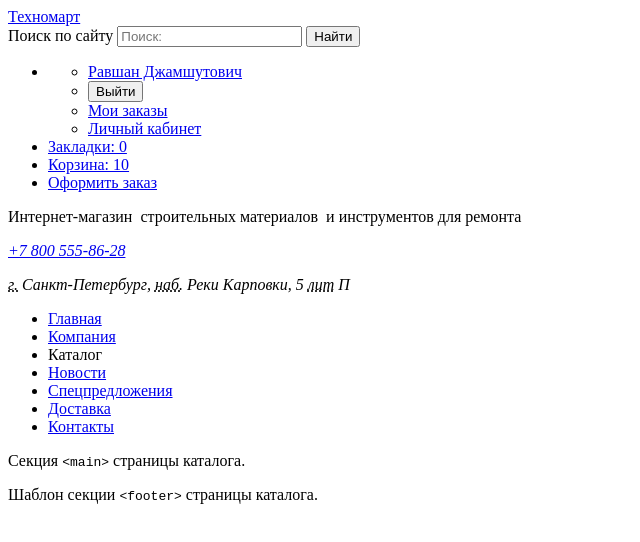
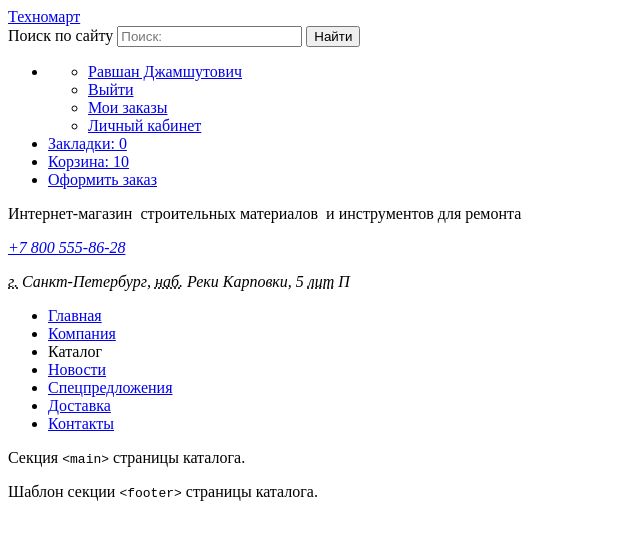
Before and after one commit to Vivendum/academy-technomart, a website: page source/template/catalog.html in a window 1280 px wide. Shown: the whole page, without its empty margins (0-640 px from the left). Drawn offline with nearby package versions, Linux system fonts and the light colour scheme; files that its build step writes are made by us from their sources.

Commit message:
html: fix link exit according specification in block header for catalog page

```diff
--- a/source/template/section/header-inner.html
+++ b/source/template/section/header-inner.html
@@ -10,7 +10,7 @@
       <li>
         <ul>
           <li><a href="#">Равшан Джамшутович</a></li>
-          <li><button type="button" name="account-close">Выйти</button></li>
+          <li><a href="#">Выйти</a></li>
           <li><a href="#">Мои заказы</a></li>
           <li><a href="#">Личный кабинет</a></li>
         </ul>
```
